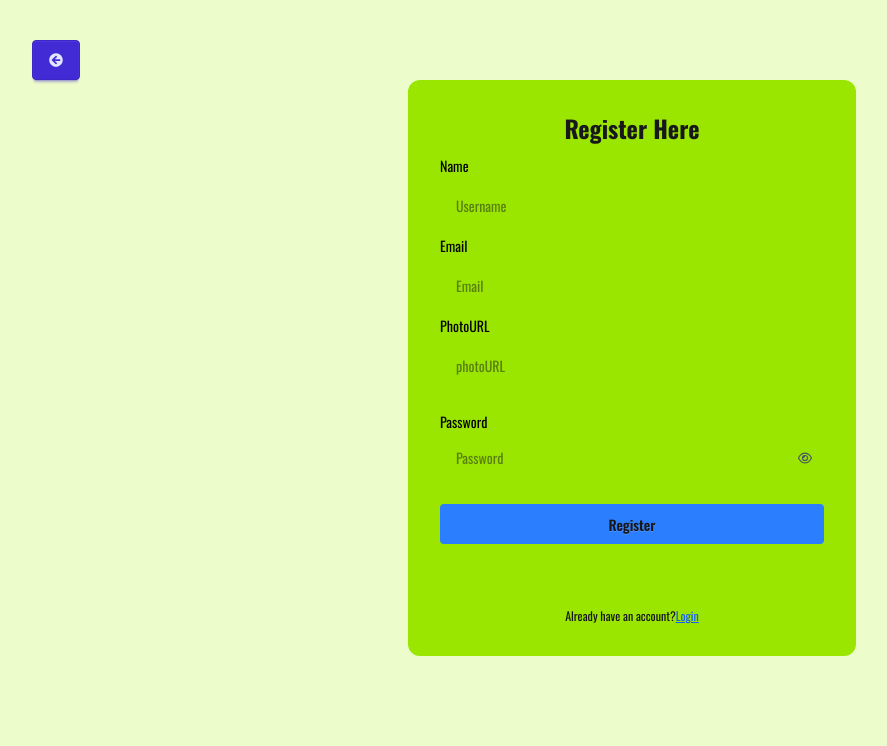
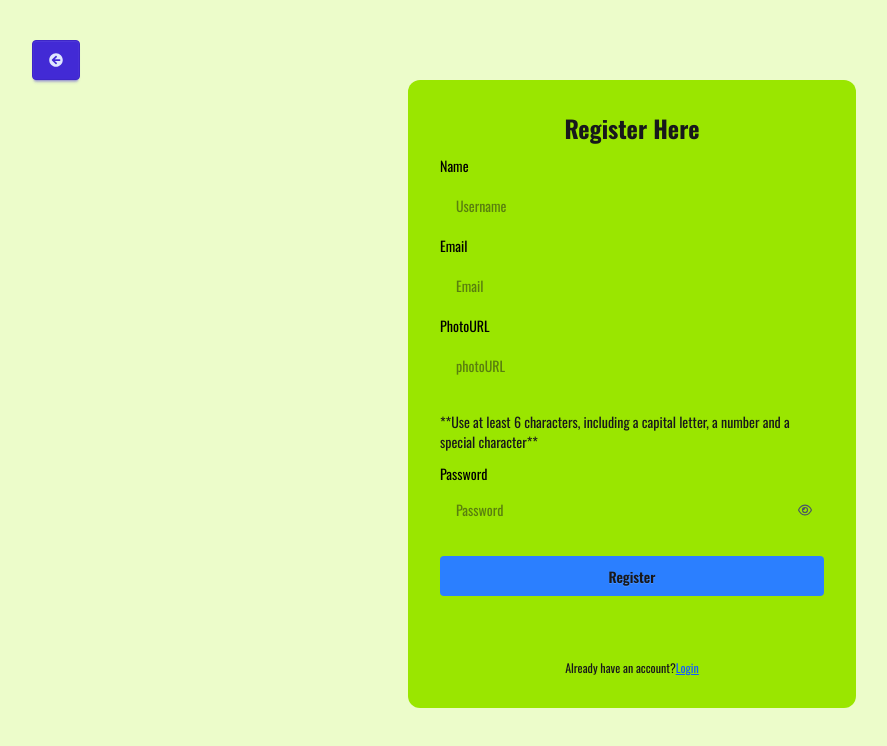
Before and after one commit to Fahadbinhai/Marathon-management-client, a React (Vite) app: page /register in a window 1280 px wide. Shown: the top 746 px of the page, without its empty margins (8-895 px from the left). Built offline with nearby package versions, Linux system fonts and the light colour scheme; no server answers.

Commit message:
added password validation

```diff
--- a/src/Pages/Register/Register.jsx
+++ b/src/Pages/Register/Register.jsx
@@ -8,8 +8,8 @@ import { FaArrowCircleLeft } from 'react-icons/fa';
 const Register = () => {
 
     useEffect(() => {
-            document.title = 'Marathon || Register';
-        }, []);
+        document.title = 'Marathon || Register';
+    }, []);
 
 
     const [see, setSee] = useState(false)
@@ -81,7 +81,7 @@ const Register = () => {
 
     return (
         <section className='bg-lime-100 min-h-screen p-10'>
-            <Link className='text-center btn btn-primary' to='/'> <FaArrowCircleLeft/> </Link>
+            <Link className='text-center btn btn-primary' to='/'> <FaArrowCircleLeft /> </Link>
             <div className="w-full mx-auto max-w-md p-8 space-y-3 rounded-xl bg-lime-400">
                 <h1 className="text-2xl font-bold text-center">Register Here</h1>
                 <form onSubmit={handleRegister} className="space-y-6">
@@ -96,10 +96,10 @@ const Register = () => {
                         <input type='url' name="photo" id="photo" placeholder="photoURL" className="w-full px-4 py-3 rounded-md dark:border-gray-300 dark:bg-gray-50 dark:text-gray-800 focus:dark:border-violet-600" />
                     </div>
                     <div className="space-y-1 text-sm">
+                        <p className='text-sm mb-3'>**Use at least 6 characters, including a capital letter, a number and a special character**</p>
                         <label htmlFor="password" className="block text-black">Password</label>
-
                         <div className='flex items-center relative'>
-                            <input type={see ? 'text' : 'password'} name="password" id="password" placeholder="Password" className="w-full px-4 py-3 rounded-md dark:border-gray-300 dark:bg-gray-50 dark:text-gray-800 focus:dark:border-violet-600" />
+                            <input minLength={6} pattern="^(?=.*[A-Z])(?=.*\d)(?=.*[!@#$%^&*]).{6,}$" type={see ? 'text' : 'password'} name="password" id="password" placeholder="Password" className="w-full px-4 py-3 rounded-md dark:border-gray-300 dark:bg-gray-50 dark:text-gray-800 focus:dark:border-violet-600" />
 
                             <div>
                                 {
```
